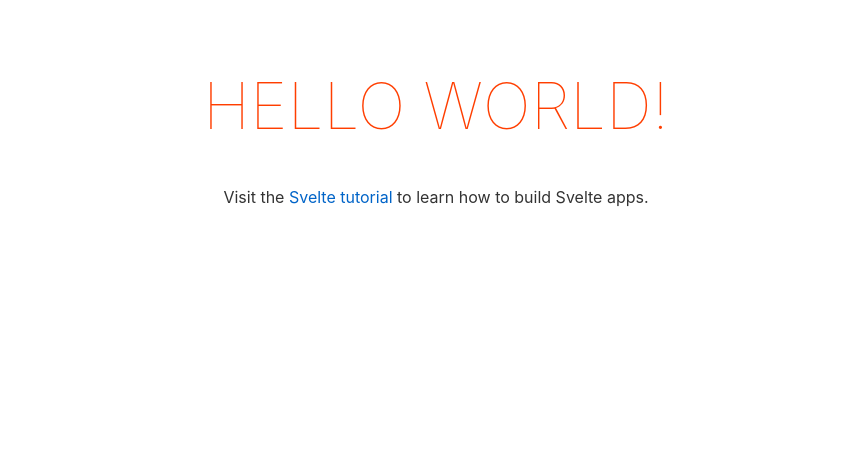
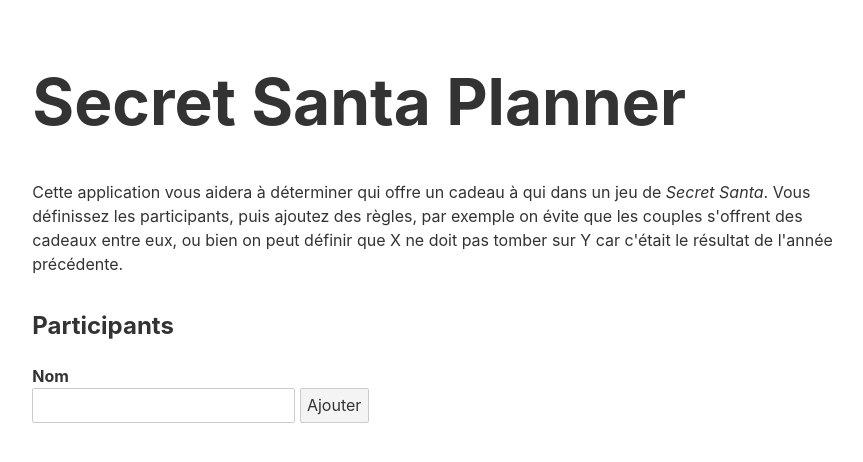
Before and after one commit to kimlai/secret-santa, a Svelte app: page / in a window 1280 px wide. Shown: the top 462 px of the page, without its empty margins (204-1067 px from the left). Built offline with nearby package versions, Linux system fonts and the light colour scheme.

Commit message:
inital commit: it's working

```diff
--- a/public/global.css
+++ b/public/global.css
@@ -1,7 +1,9 @@
-html, body {
+html,
+body {
   position: relative;
   width: 100%;
   height: 100%;
+  line-height: 1.5;
 }
 
 body {
@@ -9,11 +11,12 @@ body {
   margin: 0;
   padding: 8px;
   box-sizing: border-box;
-	font-family: -apple-system, BlinkMacSystemFont, "Segoe UI", Roboto, Oxygen-Sans, Ubuntu, Cantarell, "Helvetica Neue", sans-serif;
+  font-family: -apple-system, BlinkMacSystemFont, "Segoe UI", Roboto,
+    Oxygen-Sans, Ubuntu, Cantarell, "Helvetica Neue", sans-serif;
 }
 
 a {
-	color: rgb(0,100,200);
+  color: rgb(0, 100, 200);
   text-decoration: none;
 }
 
@@ -22,19 +25,26 @@ a:hover {
 }
 
 a:visited {
-	color: rgb(0,80,160);
+  color: rgb(0, 80, 160);
 }
 
 label {
   display: block;
+  font-weight: bold;
 }
 
-input, button, select, textarea {
+input[type="checkbox"] + label {
+  display: inline;
+  font-weight: normal;
+}
+
+input,
+button,
+select,
+textarea {
   font-family: inherit;
   font-size: inherit;
-	-webkit-padding: 0.4em 0;
   padding: 0.4em;
-	margin: 0 0 0.5em 0;
   box-sizing: border-box;
   border: 1px solid #ccc;
   border-radius: 2px;
@@ -61,3 +71,7 @@ button:not(:disabled):active {
 button:focus {
   border-color: #666;
 }
+
+.flow > * + * {
+  margin-top: 0.5rem;
+}
--- a/public/index.html
+++ b/public/index.html
@@ -1,18 +1,17 @@
 <!DOCTYPE html>
 <html lang="en">
-<head>
-	<meta charset='utf-8'>
-	<meta name='viewport' content='width=device-width,initial-scale=1'>
+  <head>
+    <meta charset="utf-8" />
+    <meta name="viewport" content="width=device-width,initial-scale=1" />
 
-	<title>Svelte app</title>
+    <title>Secret Santa planner</title>
 
-	<link rel='icon' type='image/png' href='/favicon.png'>
-	<link rel='stylesheet' href='/global.css'>
-	<link rel='stylesheet' href='/build/bundle.css'>
+    <link rel="icon" type="image/png" href="/favicon.png" />
+    <link rel="stylesheet" href="/global.css" />
+    <link rel="stylesheet" href="/build/bundle.css" />
 
-	<script defer src='/build/bundle.js'></script>
-</head>
+    <script defer src="/build/bundle.js"></script>
+  </head>
 
-<body>
-</body>
+  <body></body>
 </html>
--- a/src/App.svelte
+++ b/src/App.svelte
@@ -1,33 +1,217 @@
 <script>
-  export let name;
+  let name = "";
+  let participants = [];
+  let exclusions = {};
+  let solution = null;
+
+  function addParticipant(e) {
+    e.preventDefault();
+    participants = [...participants, name];
+    exclusions = Object.assign(exclusions, {[name]: [name]});
+    name = "";
+    solution = null;
+  }
+
+  function updateExclusion(giver, receiver) {
+    return function(e) {
+      if (e.target.checked) {
+        exclusions = Object.assign(
+          exclusions,
+          {[giver]: exclusions[giver].filter(r => r !== receiver)}
+        );
+      } else {
+        exclusions = Object.assign(
+          exclusions,
+          {[giver]: [...exclusions[giver], receiver]}
+        );
+      }
+    }
+  }
+
+  function solve() {
+    solution = doSolve({
+      pairs: participants.flatMap(p1 => shuffle(participants).map(p2 => [p1, p2])),
+      exclusions,
+      solution: []
+    });
+  }
+
+  function doSolve(problem) {
+    if (isInvalid(problem)) {
+      return false;
+    }
+    if(isDone(problem)) {
+      return problem.solution;
+    }
+    return exploreBranches(
+      problem.pairs,
+      problem
+    );
+  }
+
+  function isInvalid({solution, exclusions}) {
+    return solution.some(([giver, receiver]) => exclusions[giver].includes(receiver))
+      || givesMultipleTimes(solution)
+      || receivesMultipleTimes(solution);
+  }
+
+  function givesMultipleTimes(solution) {
+    const givers = solution.map(([giver, receiver]) => giver);
+    return givers.some((giver, i) => givers.slice(i + 1).includes(giver));
+  }
+
+  function receivesMultipleTimes(solution) {
+    const receivers = solution.map(([giver, receiver]) => receiver);
+    return receivers.some((receiver, i) => receivers.slice(i + 1).includes(receiver));
+  }
+
+  function isDone({solution}) {
+    return solution.length === participants.length;
+  }
+
+  function exploreBranches(pairs, problem) {
+    if (pairs.length === 0) {
+      return false;
+    }
+    const pair = pairs[0];
+    const result = doSolve(assign(problem, pair));
+    if (result === false) {
+      return exploreBranches(pairs.slice(1), problem);
+    } else {
+      return result;
+    }
+  }
+
+  function assign(problem, pair) {
+    const newProblem = {...problem};
+    const newSolution = problem.solution.concat([pair]);
+    newProblem.solution = newSolution;
+    return newProblem;
+  }
+
+  // https://stackoverflow.com/questions/2450954/how-to-randomize-shuffle-a-javascript-array
+  function shuffle(originalArray) {
+    const array = [...originalArray];
+    let currentIndex = array.length,  randomIndex;
+    // While there remain elements to shuffle...
+    while (currentIndex != 0) {
+      // Pick a remaining element...
+      randomIndex = Math.floor(Math.random() * currentIndex);
+      currentIndex--;
+      // And swap it with the current element.
+      [array[currentIndex], array[randomIndex]] = [
+        array[randomIndex], array[currentIndex]];
+    }
+    return array;
+  }
 </script>
 
 <main>
-  <h1>Hello {name}!</h1>
+  <h1>Secret Santa Planner</h1>
   <p>
-    Visit the <a href="https://svelte.dev/tutorial">Svelte tutorial</a> to learn
-    how to build Svelte apps.
+    Cette application vous aidera à déterminer qui offre un cadeau à qui dans un
+    jeu de <em>Secret Santa</em>. Vous définissez les participants, puis ajoutez
+    des règles, par exemple on évite que les couples s'offrent des cadeaux entre
+    eux, ou bien on peut définir que X ne doit pas tomber sur Y car c'était le
+    résultat de l'année précédente.
   </p>
+
+  <h2>Participants</h2>
+  <form on:submit={addParticipant}>
+    <label for="name">Nom</label>
+    <input bind:value={name} id="name" />
+    <button>Ajouter</button>
+  </form>
+  <p>{participants.join(", ")}</p>
+
+  {#if participants.length > 1}
+    <h2>Règles</h2>
+    <ul class="rules">
+      {#each participants as participant}
+        <li class="flow">
+          <div>
+            <span class="can-give-to">{participant}</span> peut offrir à :
+          </div>
+          <div>
+            {#each participants.filter(p => p !== participant) as receiver}
+              <div>
+                <input
+                  id={`${participant}_${receiver}`}
+                  type="checkbox"
+                  checked={!exclusions[participant].includes(receiver)}
+                  on:change={updateExclusion(participant, receiver)}
+                />
+                <label for={`${participant}_${receiver}`}>{receiver}</label>
+              </div>
+            {/each}
+          </div>
+        </li>
+      {/each}
+    </ul>
+    <button on:click={solve}>Lancer les calculs</button>
+    {#if solution !== null}
+      <h2>Résultat</h2>
+      {#if solution === false}
+        <p>
+          Aucune solution n'a été trouvée. Vos règles sont probablement trop
+          restrictives.
+        </p>
+      {:else}
+        <div class="solution">
+          {#each solution as [giver, receiver]}
+            <div>{giver}</div>
+            <div>➡️</div>
+            <div>{receiver}</div>
+          {/each}
+        </div>
+      {/if}
+    {/if}
+  {/if}
 </main>
 
 <style>
   main {
-    text-align: center;
     padding: 1em;
-    max-width: 240px;
+    padding-bottom: 4rem;
+    max-width: 80ch;
     margin: 0 auto;
   }
 
   h1 {
-    color: #ff3e00;
-    text-transform: uppercase;
     font-size: 4em;
-    font-weight: 100;
+    line-height: 1.1;
   }
 
-  @media (min-width: 640px) {
-    main {
-      max-width: none;
-    }
+  * + h2 {
+    margin-top: 2rem;
+  }
+
+  ul.rules {
+    list-style: none;
+    padding: 0;
+    display: flex;
+    flex-wrap: wrap;
+    gap: 1rem;
+  }
+
+  .rules li {
+    padding: 1.4rem;
+    border: 1px solid #ccc;
+    border-radius: 2px;
+  }
+
+  .can-give-to {
+    font-weight: bold;
+    font-size: 1.2rem;
+  }
+
+  .solution {
+    display: grid;
+    grid-template-columns: repeat(3, max-content);
+    gap: 0.5rem;
+  }
+
+  .solution > :nth-child(3n + 1) {
+    text-align: right;
   }
 </style>
--- a/src/main.js
+++ b/src/main.js
@@ -1,10 +1,7 @@
 import App from "./App.svelte";
 
 const app = new App({
-  target: document.body,
-  props: {
-    name: "world"
-  }
+  target: document.body
 });
 
 export default app;
```
Lines whose indentation alone changed are shown as unchanged.
